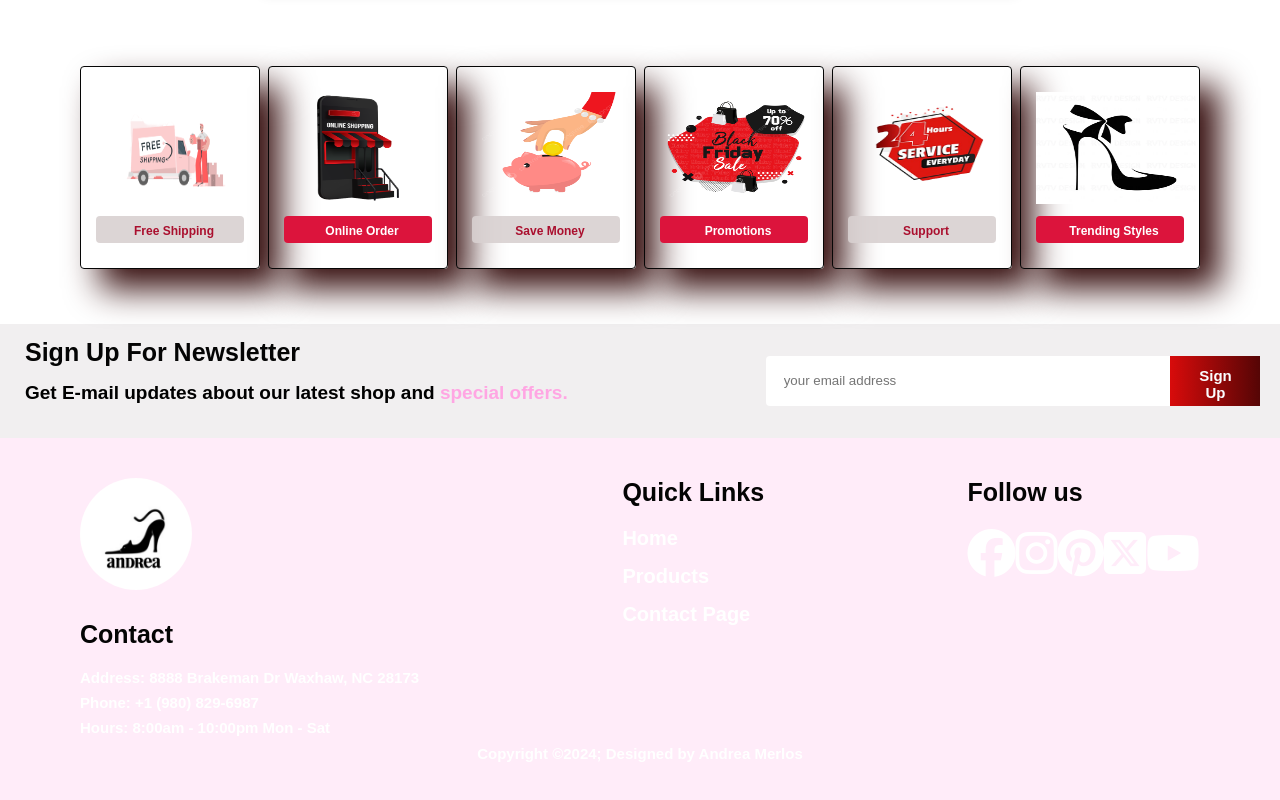
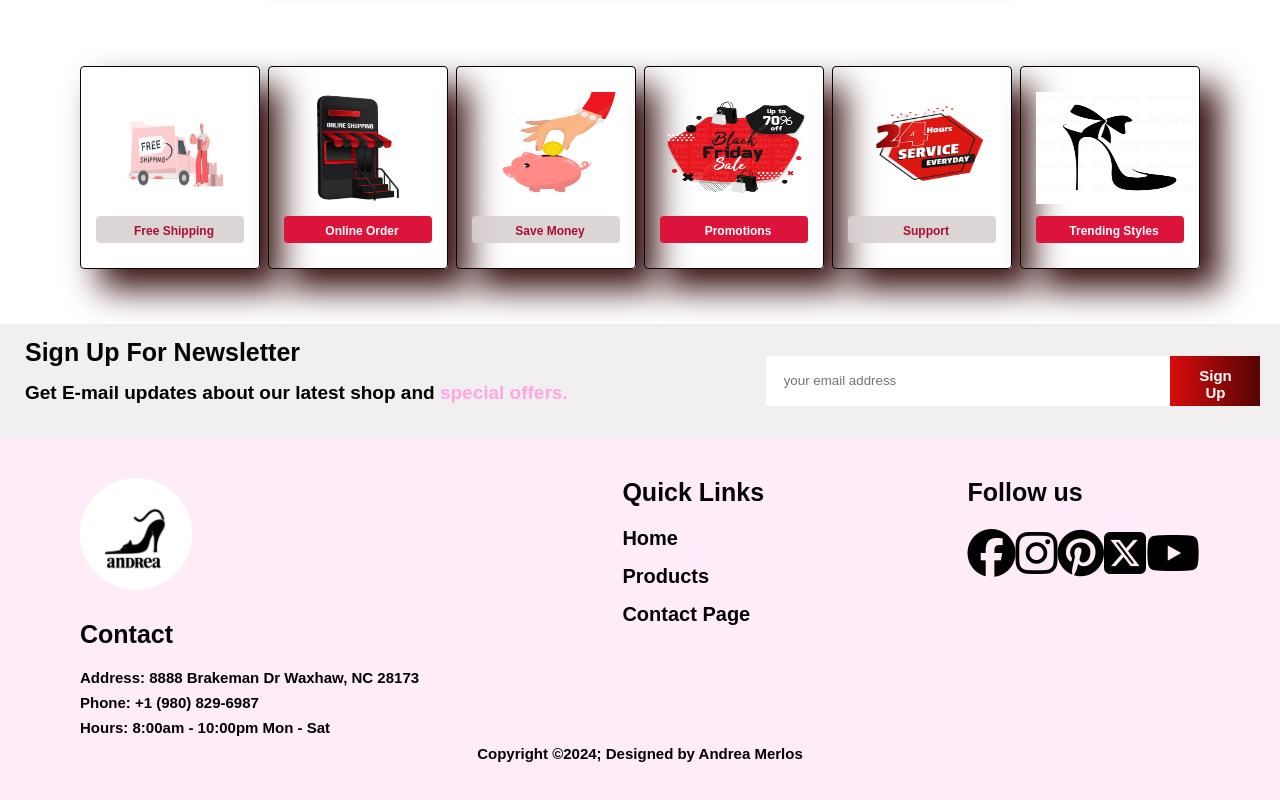
Before and after one commit to andrea-merlos/e-commerceVReact, a React app: page / in a window 1280 px wide. Shown: the part 1305-2105 px from the top of the page. Built offline with nearby package versions, Linux system fonts and the light colour scheme; no server answers; the HTML template or start-up script is replaced by a standard one.

Commit message:
changed footer colors

```diff
--- a/src/App.jsx
+++ b/src/App.jsx
@@ -12,7 +12,7 @@ function App() {
   const [data, setData] = useState([]);
   useEffect(() => {
     axios
-      .get("/products")
+      .get("/api/products")
       .then((res) => {
         console.log(res.data);
         setData(res.data);
--- a/src/index.css
+++ b/src/index.css
@@ -435,29 +435,29 @@ footer h4 {
 footer p {
   font-size: 15px;
   margin: 0 0 8px 0;
-  color: white;
+  color: rgb(1, 1, 1);
 }
 
 footer a {
   font-size: 20px;
-  color: white;
+  color: rgb(0, 0, 0);
   text-decoration: none;
   margin-bottom: 15px;
   font-weight: 600;
 }
 footer a:hover {
-  color: rgb(10, 10, 10);
+  color: #ffa6e3;
   transition: 0.3s ease-in-out;
 }
 
 footer .icon a {
   margin-top: 4px;
-  color: white;
+  color: rgb(0, 0, 0);
   font-size: 3rem;
 }
 
 footer i:hover {
-  color: rgb(10, 10, 10);
+  color: #ffa6e3;
   transition: 0.3s ease-in-out;
 }
 
@@ -558,7 +558,7 @@ footer .copyright {
 
 .container form #button:hover {
   background: linear-gradient(to right, rgb(222, 42, 42), rgb(249, 247, 247));
-  color: black;
+  color: #ffa6e3;
   transition: 0.3s ease-in-out;
   cursor: pointer;
   padding: 20px;
```
Also changed, not shown: 6 other files (tests, documents, lock files or other folders).
